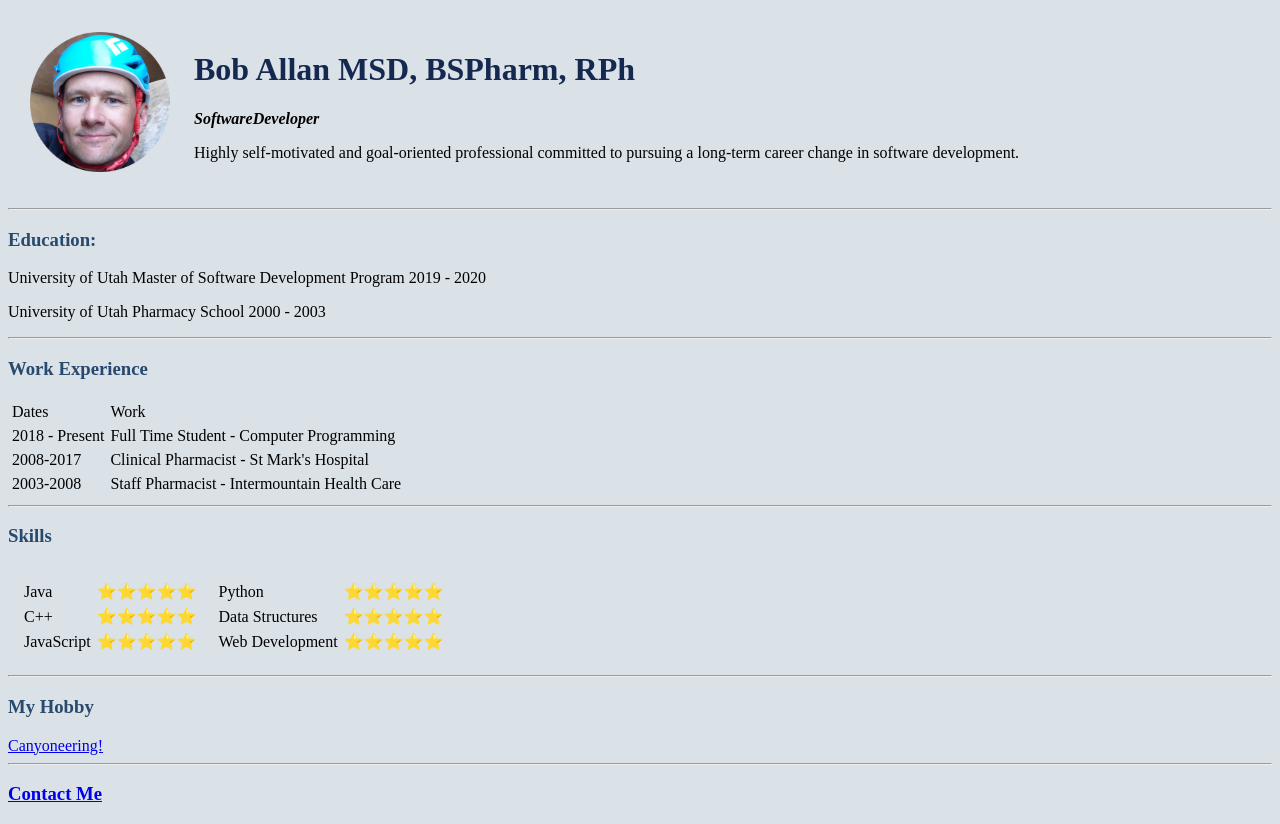
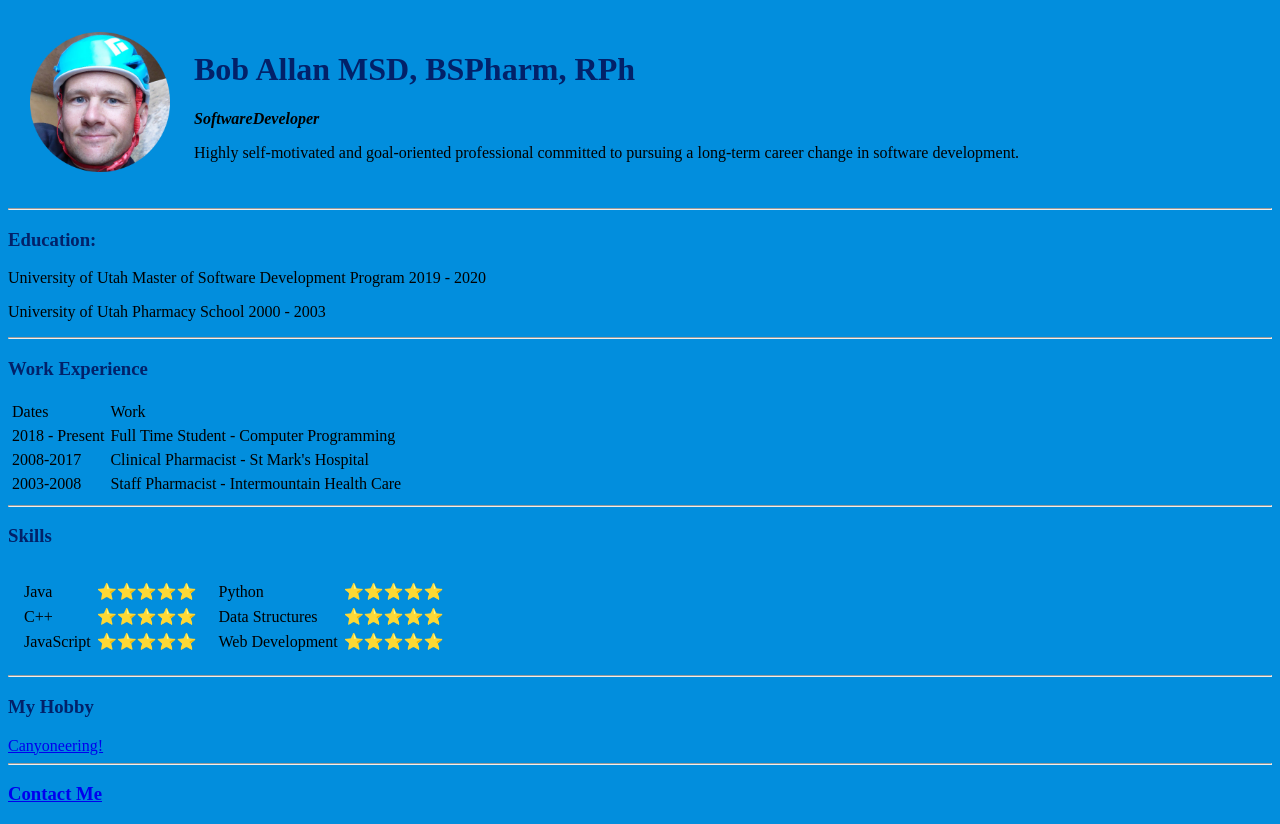
Before and after one commit to BobAllan123/BobAllan123.github.io, a plain HTML site: page index.html in a window 1280 px wide. Drawn offline with Linux system fonts and the light colour scheme.

Commit message:
Update styles.css

```diff
--- a/styles.css
+++ b/styles.css
@@ -1,14 +1,14 @@
 body {
-  background-color: #dae1e7;
+  background-color: #028edd;
 }
 
 h1 {
-  color: #142850;
+  color: #022169;
 }
 
 h2,
 h3 {
-  color: #27496d;
+  color: #022169;
 }
 
 td {
```
